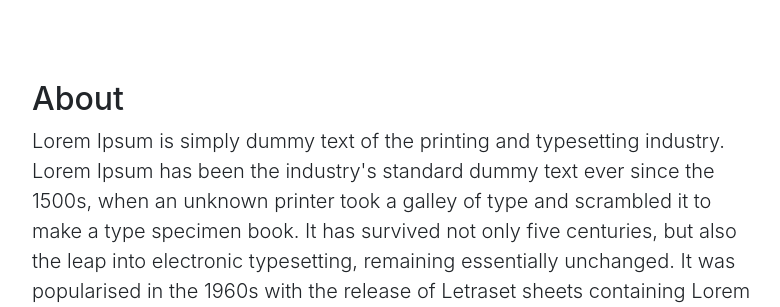
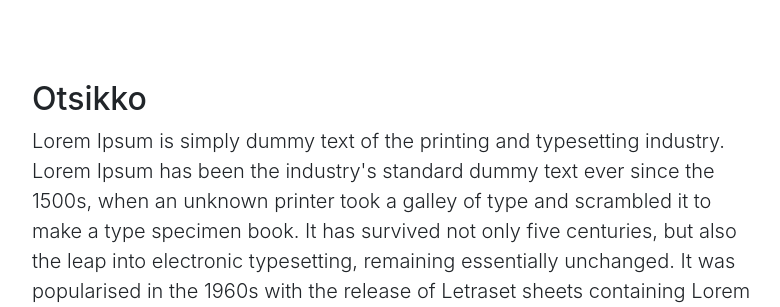
Before and after one commit to kim3z/hiihtokisat3000, a PHP site: page / in a window 1280 px wide. Shown: the part 640-947 px from the top of the page, without its empty margins (243-1023 px from the left). Run offline with PHP 8.4, Linux system fonts and the light colour scheme.

Commit message:
Testi commit

```diff
--- a/public/index.php
+++ b/public/index.php
@@ -16,7 +16,7 @@
     <div class="container">
         <div class="row">
             <div class="col-lg-8 mx-auto">
-            <h2>About</h2>
+            <h2>Otsikko</h2>
             <p class="lead">
             Lorem Ipsum is simply dummy text of the printing and typesetting industry. Lorem Ipsum has been the industry's standard dummy text ever since the 1500s, when an unknown printer took a galley of type and scrambled it to make a type specimen book. It has survived not only five centuries, but also the leap into electronic typesetting, remaining essentially unchanged. It was popularised in the 1960s with the release of Letraset sheets containing Lorem Ipsum passages, and more recently with desktop publishing software like Aldus PageMaker including versions of Lorem Ipsum.
             <br><br>
```
